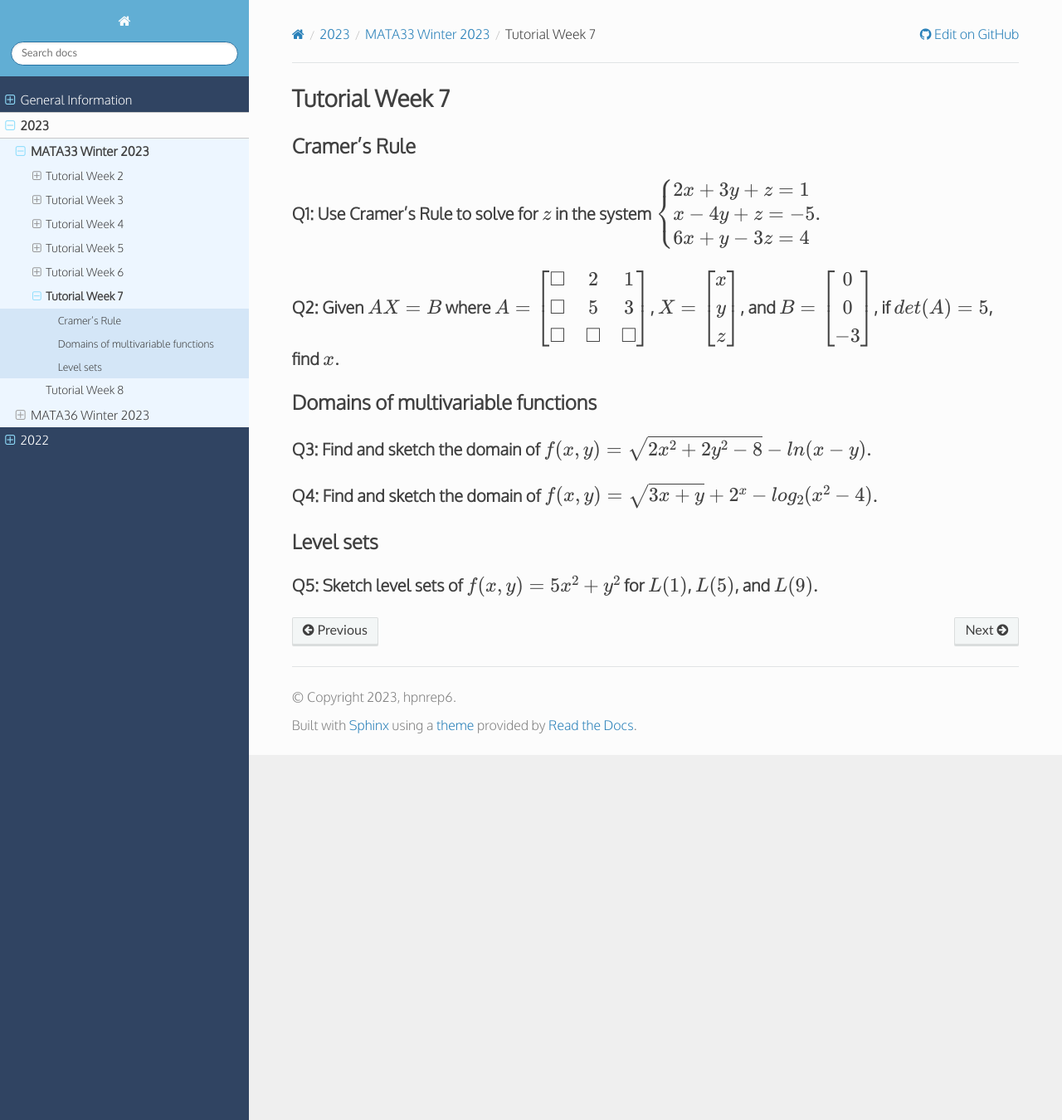
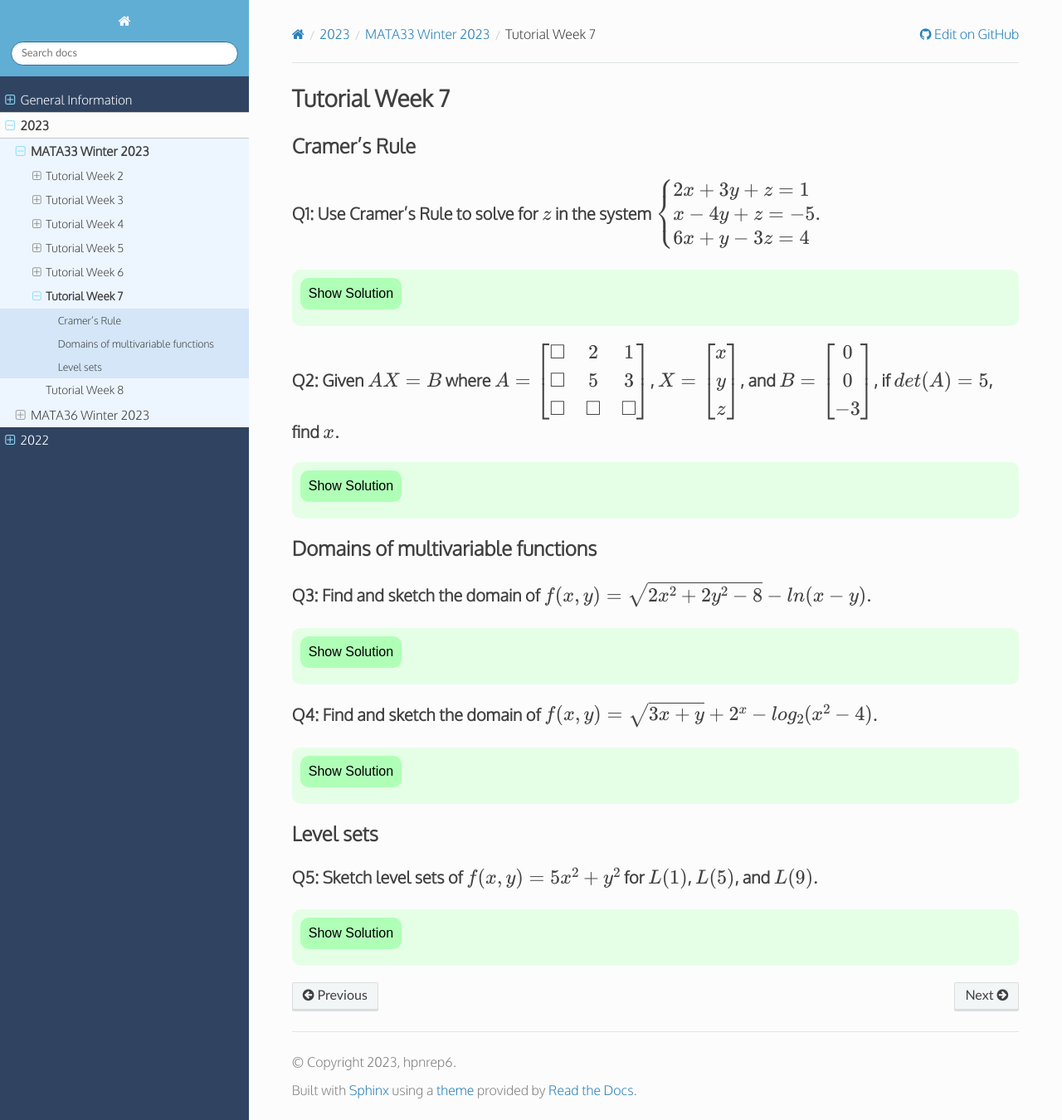
Before and after one commit to hpnrep6/t, a Sphinx documentation site: the page built from source/2023/mata33_winter/tutorial7.rst, in a window 1280 px wide and 1350 px high. Shown: the whole window at 83% size. Built offline with Sphinx 7.4.7 and the Read the Docs theme 2.0.0, drawn with Linux system fonts in a browser that asks for light colours.

Commit message:
Tutorial 7

```diff
--- a/source/2023/mata33_winter/tutorial7.rst
+++ b/source/2023/mata33_winter/tutorial7.rst
@@ -20,10 +20,37 @@
 Q1: Use Cramer's Rule to solve for :math:`z` in the system :math:`\begin{cases} 2x + 3y + z = 1 \\ x - 4y + z = -5 \\ 6x + y - 3z = 4 \end{cases}`.
 ~~~~~~~~~~~~~~~~~~~~~~~~~~~~~~~~~~~~~~~~~~~~~~~~~~~~~~~~~~~~~~~~~~~~~~~~~~~~~~~~~~~~~~~~~~~~~~~~~~~~~~~~~~~~~~~~~~~~~~~~~~~~~~~~~~~~~~~~~~~~~~~~~~~
 
+.. raw:: html
+
+   <div class="answer-container">
+      <button onClick="toggleClicked(this)" class="show-answer-button">Show Solution</button>
+      <div class="answer">
+
+.. image:: ./images/t7/1.jpeg
+   :width: 700
+
+.. raw:: html
+
+        </div>
+    </div>
+
+
 Q2: Given :math:`AX = B` where :math:`A = \begin{bmatrix} \Box & 2 & 1 \\ \Box & 5 & 3 \\ \Box & \Box & \Box \end{bmatrix}`, :math:`X = \begin{bmatrix} x \\ y \\ z \end{bmatrix}`, and :math:`B = \begin{bmatrix} 0 \\ 0 \\ -3 \end{bmatrix}`, if :math:`det(A) = 5`, find :math:`x`.
 ~~~~~~~~~~~~~~~~~~~~~~~~~~~~~~~~~~~~~~~~~~~~~~~~~~~~~~~~~~~~~~~~~~~~~~~~~~~~~~~~~~~~~~~~~~~~~~~~~~~~~~~~~~~~~~~~~~~~~~~~~~~~~~~~~~~~~~~~~~~~~~~~~~~~~~~~~~~~~~~~~~~~~~~~~~~~~~~~~~~~~~~~~~~~~~~~~~~~~~~~~~~~~~~~~~~~~~~~~~~~~~~~~~~~~~~~~~~~~~~~~~~~~~~~~~~~~~~~~~~~~~~~~~~~~~~~~~~~~~
 
-.. cramer's rule
+.. raw:: html
+
+   <div class="answer-container">
+      <button onClick="toggleClicked(this)" class="show-answer-button">Show Solution</button>
+      <div class="answer">
+
+.. image:: ./images/t7/2.jpeg
+   :width: 700
+
+.. raw:: html
+
+        </div>
+    </div>
 
 Domains of multivariable functions
 ----------------------------------
@@ -31,10 +58,36 @@
 Q3: Find and sketch the domain of :math:`f(x, y) = \sqrt{2x^2 + 2y^2 - 8} - ln(x - y)`.
 ~~~~~~~~~~~~~~~~~~~~~~~~~~~~~~~~~~~~~~~~~~~~~~~~~~~~~~~~~~~~~~~~~~~~~~~~~~~~~~~~~~~~~~~
 
-.. https://www.desmos.com/calculator/2habx39fhg
+.. raw:: html
+
+   <div class="answer-container">
+      <button onClick="toggleClicked(this)" class="show-answer-button">Show Solution</button>
+      <div class="answer">
+
+.. image:: ./images/t7/3.jpeg
+   :width: 700
+
+.. raw:: html
+
+        </div>
+    </div>
 
 Q4: Find and sketch the domain of :math:`f(x, y) = \sqrt{3x + y} + 2^x - log_2(x^2-4)`.
 ~~~~~~~~~~~~~~~~~~~~~~~~~~~~~~~~~~~~~~~~~~~~~~~~~~~~~~~~~~~~~~~~~~~~~~~~~~~~~~~~~~~~~~~
+
+.. raw:: html
+
+   <div class="answer-container">
+      <button onClick="toggleClicked(this)" class="show-answer-button">Show Solution</button>
+      <div class="answer">
+
+.. image:: ./images/t7/4.jpeg
+   :width: 700
+
+.. raw:: html
+
+        </div>
+    </div>
 
 Level sets
 ----------
@@ -42,6 +95,16 @@
 Q5: Sketch level sets of :math:`f(x, y) = 5x^2 + y^2` for :math:`L(1)`, :math:`L(5)`, and :math:`L(9)`.
 ~~~~~~~~~~~~~~~~~~~~~~~~~~~~~~~~~~~~~~~~~~~~~~~~~~~~~~~~~~~~~~~~~~~~~~~~~~~~~~~~~~~~~~~~~~~~~~~~~~~~~~~
 
-.. multivariable function domains
+.. raw:: html
 
-.. level curves
+   <div class="answer-container">
+      <button onClick="toggleClicked(this)" class="show-answer-button">Show Solution</button>
+      <div class="answer">
+
+.. image:: ./images/t7/5.jpeg
+   :width: 700
+
+.. raw:: html
+
+        </div>
+    </div>
```
Also changed, not shown: source/2023/mata36_winter/tutorial7.rst (+51 -6 lines), source/2023/mata33_winter/images/t7/1.jpeg (added), source/2023/mata33_winter/images/t7/2.jpeg (added), source/2023/mata33_winter/images/t7/3.jpeg (added), source/2023/mata33_winter/images/t7/4.jpeg (added), source/2023/mata33_winter/images/t7/5.jpeg (added), source/2023/mata36_winter/images/t7/1.jpeg (added), source/2023/mata36_winter/images/t7/2.jpeg (added), source/2023/mata36_winter/images/t7/3.jpeg (added), source/2023/mata36_winter/images/t7/4.jpeg (added), source/2023/mata36_winter/images/t7/5.jpeg (added).
